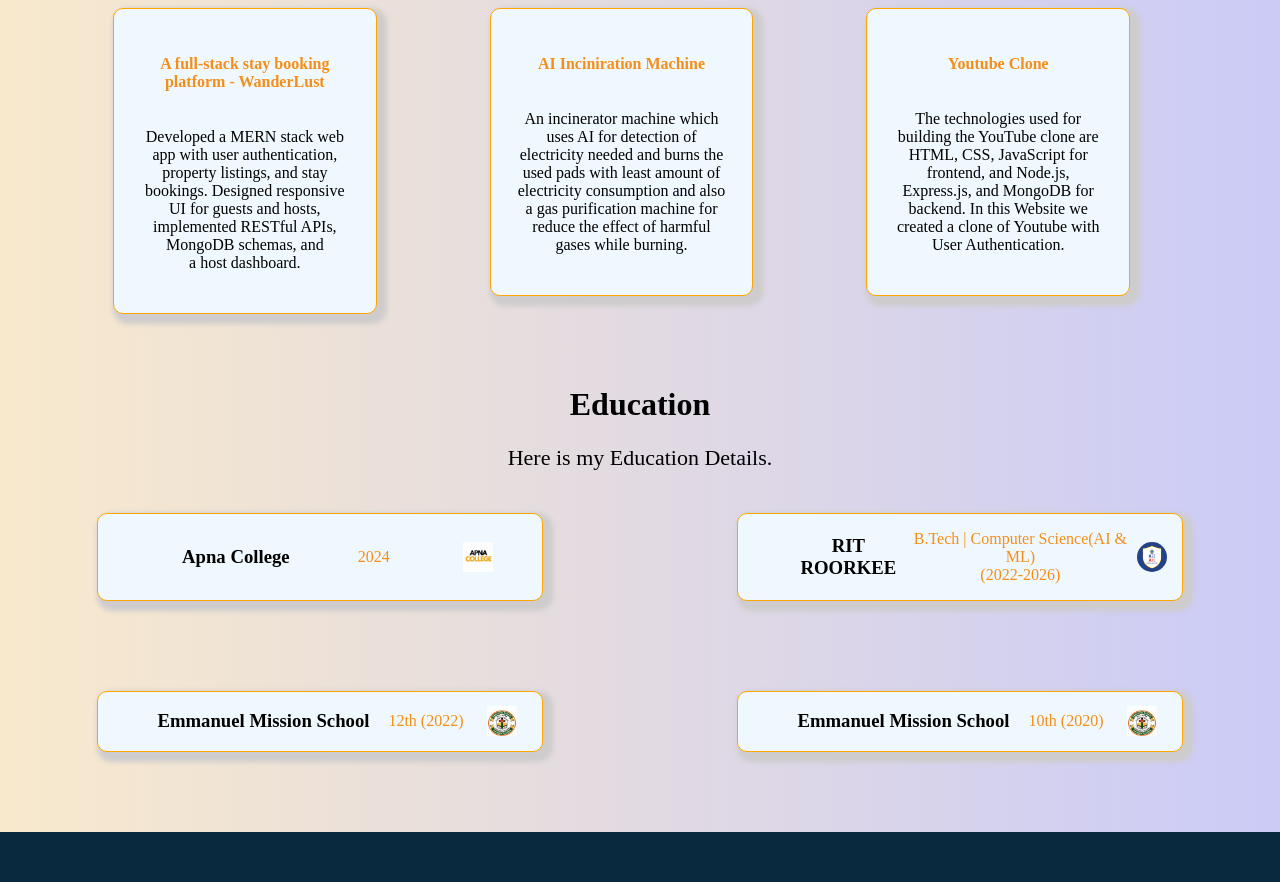
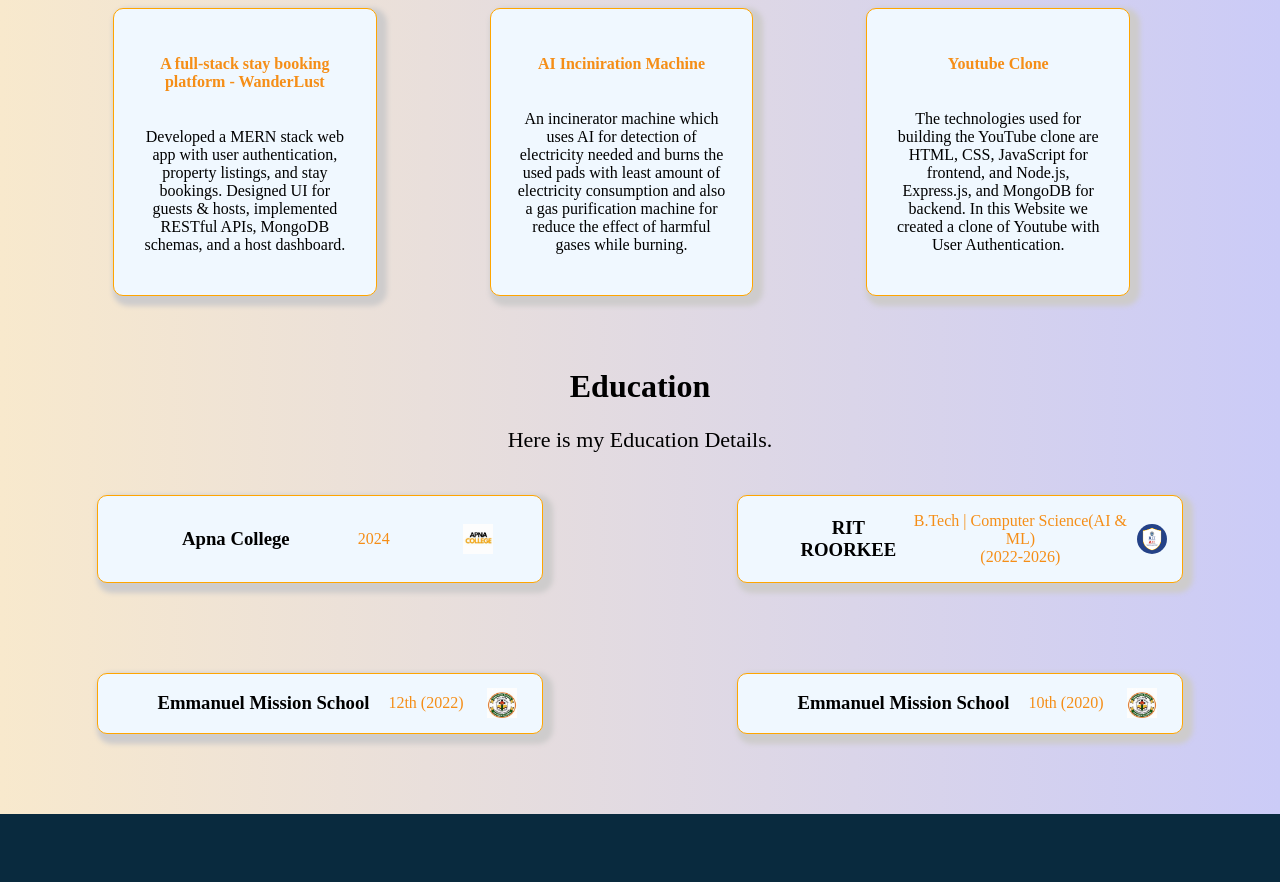
Before and after one commit to riddhibansal/My-Portfolio, a plain HTML site: page index.html in a window 1280 px wide. Shown: the part 1180-2062 px from the top of the page. Drawn offline with Linux system fonts and the light colour scheme.

Commit message:
Update index.html

```diff
--- a/index.html
+++ b/index.html
@@ -136,7 +136,7 @@
                     <h4 class="project-h"><i class=""></i>
                     A full-stack stay booking platform - WanderLust</h4>
                     <p>Developed a MERN stack web app with user authentication,
-                        property listings, and stay bookings. Designed responsive UI for guests and hosts,
+                        property listings, and stay bookings. Designed UI for guests & hosts,
                         implemented RESTful APIs, MongoDB schemas, and a host dashboard.</p>
                 </div>
 
```
